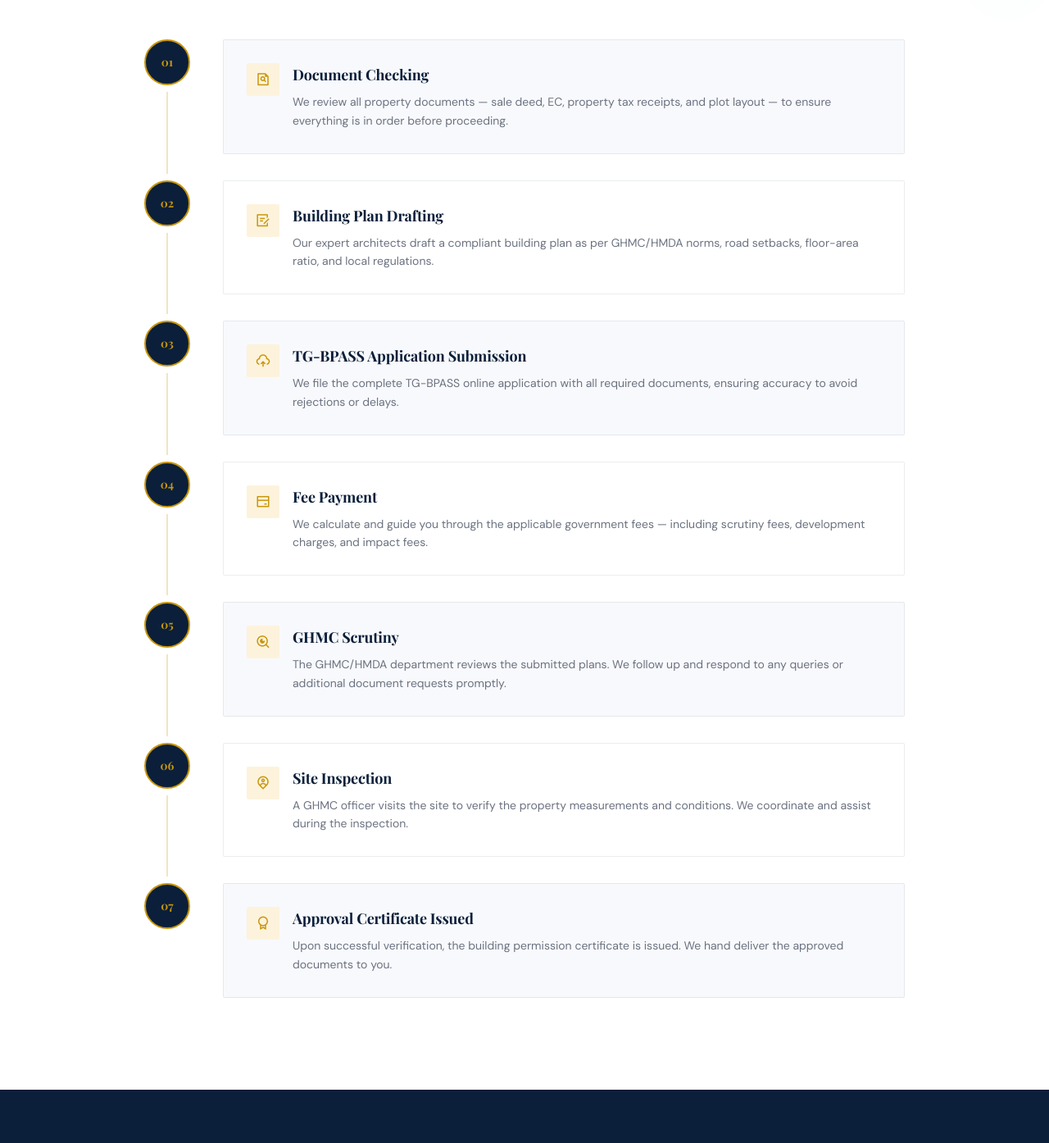
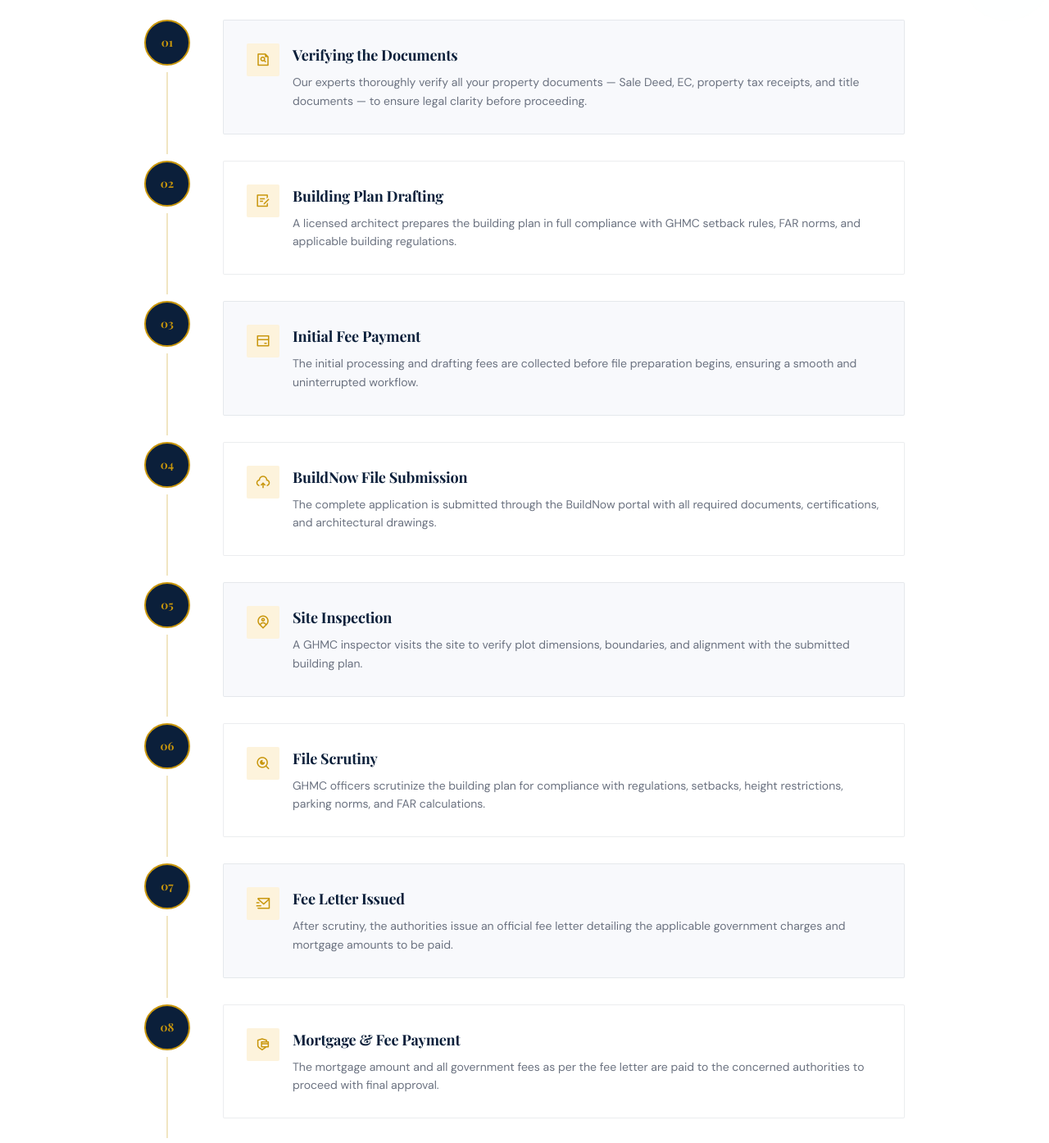
Before and after one commit to amithsharma91/Casa-Building-Approval-Services, a React (Vite) app: page /process in a window 1280 px wide. Shown: the part 778-2172 px from the top of the page at 82% size. Built offline with nearby package versions, Linux system fonts and the light colour scheme; no server answers; a web font is replaced by a local one.

Commit message:
Update page.tsx

```diff
--- a/src/pages/process/page.tsx
+++ b/src/pages/process/page.tsx
@@ -7,44 +7,56 @@
 const steps = [
   {
     num: "01",
-    title: "Document Checking",
-    desc: "We review all property documents — sale deed, EC, property tax receipts, and plot layout — to ensure everything is in order before proceeding.",
+    title: "Verifying the Documents",
+    desc: "Our experts thoroughly verify all your property documents — Sale Deed, EC, property tax receipts, and title documents — to ensure legal clarity before proceeding.",
     icon: "ri-file-search-line",
   },
   {
     num: "02",
     title: "Building Plan Drafting",
-    desc: "Our expert architects draft a compliant building plan as per GHMC/HMDA norms, road setbacks, floor-area ratio, and local regulations.",
+    desc: "A licensed architect prepares the building plan in full compliance with GHMC setback rules, FAR norms, and applicable building regulations.",
     icon: "ri-draft-line",
   },
   {
     num: "03",
-    title: "TG-BPASS Application Submission",
-    desc: "We file the complete TG-BPASS online application with all required documents, ensuring accuracy to avoid rejections or delays.",
+    title: "Initial Fee Payment",
+    desc: "The initial processing and drafting fees are collected before file preparation begins, ensuring a smooth and uninterrupted workflow.",
+    icon: "ri-bank-card-line",
+  },
+  {
+    num: "04",
+    title: "BuildNow File Submission",
+    desc: "The complete application is submitted through the BuildNow portal with all required documents, certifications, and architectural drawings.",
     icon: "ri-upload-cloud-2-line",
   },
   {
-    num: "04",
-    title: "Fee Payment",
-    desc: "We calculate and guide you through the applicable government fees — including scrutiny fees, development charges, and impact fees.",
-    icon: "ri-bank-card-line",
+    num: "05",
+    title: "Site Inspection",
+    desc: "A GHMC inspector visits the site to verify plot dimensions, boundaries, and alignment with the submitted building plan.",
+    icon: "ri-map-pin-user-line",
   },
   {
-    num: "05",
-    title: "GHMC Scrutiny",
-    desc: "The GHMC/HMDA department reviews the submitted plans. We follow up and respond to any queries or additional document requests promptly.",
+    num: "06",
+    title: "File Scrutiny",
+    desc: "GHMC officers scrutinize the building plan for compliance with regulations, setbacks, height restrictions, parking norms, and FAR calculations.",
     icon: "ri-search-eye-line",
   },
   {
-    num: "06",
-    title: "Site Inspection",
-    desc: "A GHMC officer visits the site to verify the property measurements and conditions. We coordinate and assist during the inspection.",
-    icon: "ri-map-pin-user-line",
+    num: "07",
+    title: "Fee Letter Issued",
+    desc: "After scrutiny, the authorities issue an official fee letter detailing the applicable government charges and mortgage amounts to be paid.",
+    icon: "ri-mail-send-line",
   },
   {
-    num: "07",
-    title: "Approval Certificate Issued",
-    desc: "Upon successful verification, the building permission certificate is issued. We hand deliver the approved documents to you.",
+    num: "08",
+    title: "Mortgage & Fee Payment",
+    desc: "The mortgage amount and all government fees as per the fee letter are paid to the concerned authorities to proceed with final approval.",
+    icon: "ri-secure-payment-line",
+  },
+  {
+    num: "09",
+    title: "Building Approval Issued",
+    desc: "Upon successful completion of all steps, the Building Permission Order (BPO) is officially issued — your project is cleared to begin construction.",
     icon: "ri-award-line",
   },
 ];
@@ -74,9 +86,9 @@
           "@type": "WebPage",
           "@id": `${siteUrl}/process#webpage`,
           url: `${siteUrl}/process`,
-          name: "GHMC Building Permission Process Hyderabad | TG-BPASS Steps | Casa Associates",
+          name: "GHMC Building Permission Process Hyderabad | BuildNow Steps | Casa Associates",
           description:
-            "Complete 7-step GHMC building permission and TG-BPASS / BuildNow approval process in Hyderabad managed by Casa Associates.",
+            "Complete 9-step GHMC building permission and BuildNow approval process in Hyderabad managed by Casa Associates.",
           inLanguage: "en-IN",
           breadcrumb: {
             "@type": "BreadcrumbList",
@@ -91,51 +103,63 @@
           "@id": `${siteUrl}/process#howto`,
           name: "GHMC Building Permission Approval Process in Hyderabad",
           description:
-            "Complete step-by-step guide for obtaining GHMC building permission and TG-BPASS / BuildNow approval in Hyderabad, Telangana.",
+            "Complete step-by-step guide for obtaining GHMC building permission and BuildNow approval in Hyderabad, Telangana.",
           totalTime: "P90D",
           estimatedCost: { "@type": "MonetaryAmount", currency: "INR" },
           step: [
             {
               "@type": "HowToStep",
               position: 1,
-              name: "Document Checking",
-              text: "Review all property documents — sale deed, EC, property tax receipts, and plot layout — to ensure everything is in order before proceeding.",
+              name: "Verifying the Documents",
+              text: "Our experts thoroughly verify all your property documents — Sale Deed, EC, property tax receipts, and title documents — to ensure legal clarity before proceeding.",
             },
             {
               "@type": "HowToStep",
               position: 2,
               name: "Building Plan Drafting",
-              text: "Expert architects draft a compliant building plan as per GHMC/HMDA norms, road setbacks, floor-area ratio, and local regulations.",
+              text: "A licensed architect prepares the building plan in full compliance with GHMC setback rules, FAR norms, and applicable building regulations.",
             },
             {
               "@type": "HowToStep",
               position: 3,
-              name: "TG-BPASS Application Submission",
-              text: "File the complete TG-BPASS online application with all required documents, ensuring accuracy to avoid rejections or delays.",
+              name: "Initial Fee Payment",
+              text: "The initial processing and drafting fees are collected before file preparation begins, ensuring a smooth and uninterrupted workflow.",
             },
             {
               "@type": "HowToStep",
               position: 4,
-              name: "Fee Payment",
-              text: "Calculate and guide through the applicable government fees — scrutiny fees, development charges, and impact fees.",
+              name: "BuildNow File Submission",
+              text: "The complete application is submitted through the BuildNow portal with all required documents, certifications, and architectural drawings.",
             },
             {
               "@type": "HowToStep",
               position: 5,
-              name: "GHMC Scrutiny",
-              text: "The GHMC/HMDA department reviews submitted plans. Follow up and respond to any queries or additional document requests.",
+              name: "Site Inspection",
+              text: "A GHMC inspector visits the site to verify plot dimensions, boundaries, and alignment with the submitted building plan.",
             },
             {
               "@type": "HowToStep",
               position: 6,
-              name: "Site Inspection",
-              text: "A GHMC officer visits the site to verify property measurements and conditions. Coordinate and assist during inspection.",
+              name: "File Scrutiny",
+              text: "GHMC officers scrutinize the building plan for compliance with regulations, setbacks, height restrictions, parking norms, and FAR calculations.",
             },
             {
               "@type": "HowToStep",
               position: 7,
-              name: "Approval Certificate Issued",
-              text: "Upon successful verification, the building permission certificate is issued and delivered.",
+              name: "Fee Letter Issued",
+              text: "After scrutiny, the authorities issue an official fee letter detailing the applicable government charges and mortgage amounts to be paid.",
+            },
+            {
+              "@type": "HowToStep",
+              position: 8,
+              name: "Mortgage & Fee Payment",
+              text: "The mortgage amount and all government fees as per the fee letter are paid to the concerned authorities to proceed with final approval.",
+            },
+            {
+              "@type": "HowToStep",
+              position: 9,
+              name: "Building Approval Issued",
+              text: "Upon successful completion of all steps, the Building Permission Order (BPO) is officially issued — your project is cleared to begin construction.",
             },
           ],
         },
@@ -154,13 +178,13 @@
         <div className="relative z-10 max-w-7xl mx-auto px-6 sm:px-8 lg:px-12 text-center">
           <div className="inline-flex items-center gap-3 mb-8 px-5 py-2.5 rounded-sm" style={{ background: "rgba(200,150,12,0.15)", border: "1px solid rgba(200,150,12,0.4)" }}>
             <span className="w-4 h-4 flex items-center justify-center"><i className="ri-route-line text-sm" style={{ color: "#C8960C" }}></i></span>
-            <span className="text-xs font-semibold tracking-widest uppercase" style={{ color: "#C8960C", letterSpacing: "0.12em" }}>7 Simple Steps</span>
+            <span className="text-xs font-semibold tracking-widest uppercase" style={{ color: "#C8960C", letterSpacing: "0.12em" }}>9 Simple Steps</span>
           </div>
           <h1 className="text-4xl sm:text-5xl lg:text-6xl font-bold text-white mb-6 leading-tight" style={{ fontFamily: '"Playfair Display", serif' }}>
             GHMC Building <span style={{ color: "#C8960C" }}>Approval Process</span>
           </h1>
           <p className="text-lg text-white/70 max-w-2xl mx-auto mb-10 leading-loose">
-            Step-by-step guidance for TG-BPASS and HMDA approvals in Hyderabad. Casa Associates handles the entire process from start to finish.
+            Step-by-step guidance for BuildNow and HMDA approvals in Hyderabad. Casa Associates handles the entire process from start to finish.
           </p>
           <a
             href="https://wa.me/919000975046"
@@ -182,7 +206,7 @@
               Complete GHMC Approval Workflow
             </h2>
             <p className="text-base text-gray-500 max-w-xl mx-auto">
-              Casa Associates handles the entire GHMC building permission process — start to finish — for a smooth and fast TG-BPASS / BuildNow approval in Hyderabad.
+              Casa Associates handles the entire GHMC building permission process — start to finish — for a smooth and fast BuildNow approval in Hyderabad.
             </p>
           </div>
 
```
